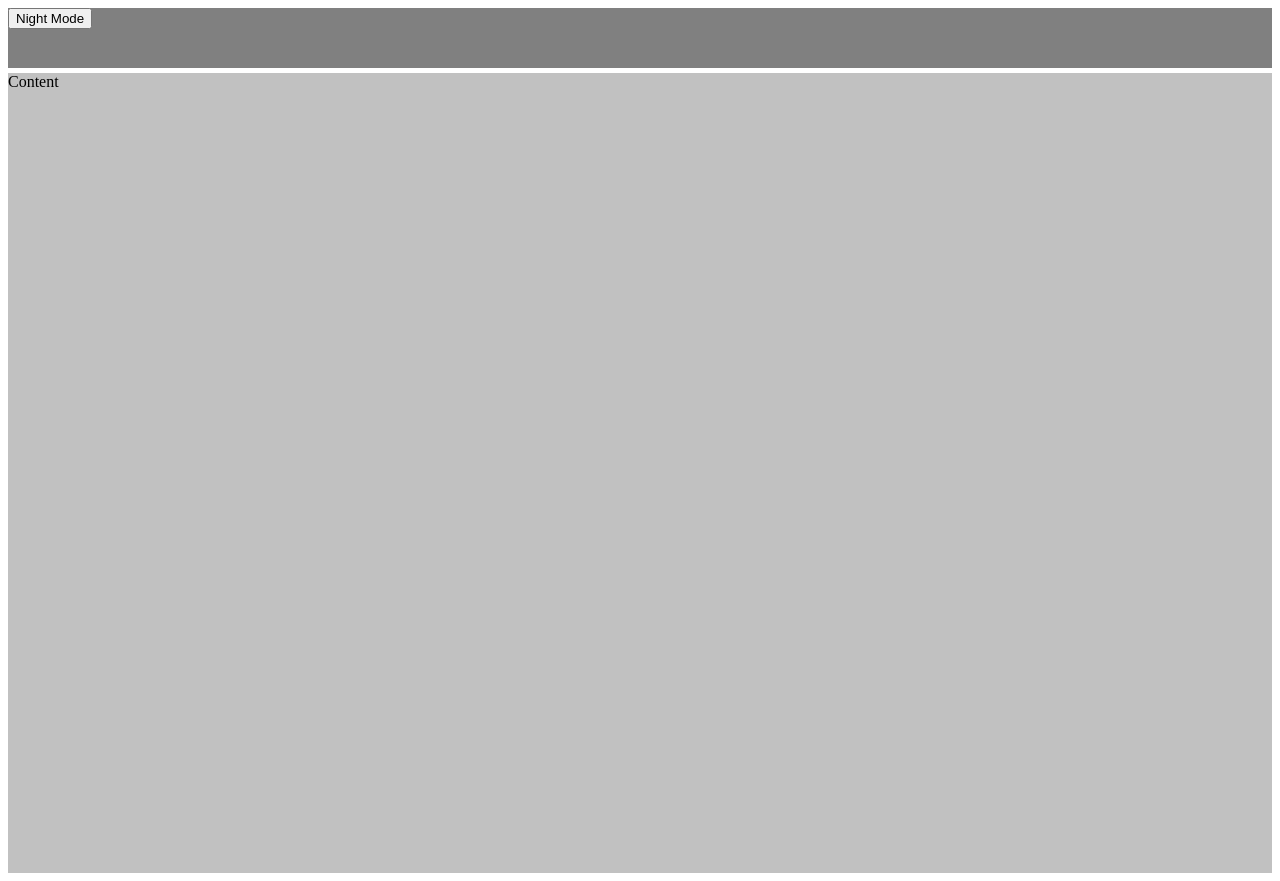
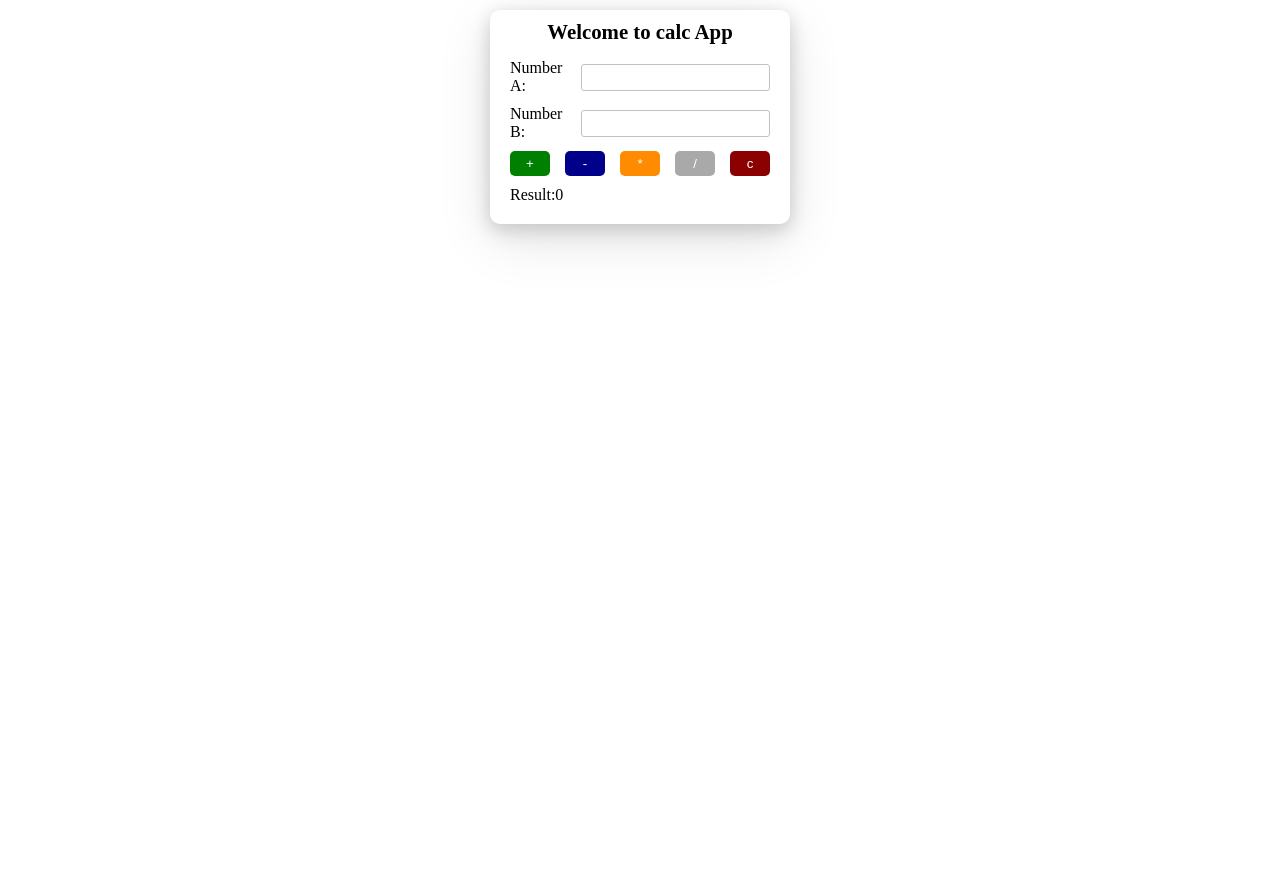
Before and after one commit to MohsenShahmohammadi/react-essential, a React (Create React App) app: page / in a window 1280 px wide. After the commit the page ends 800 px from the top, so only its background shows below. Built offline with nearby package versions, Linux system fonts and the light colour scheme.

Commit message:
section 05 final

```diff
--- a/src/App.js
+++ b/src/App.js
@@ -1,10 +1,11 @@
 import Section04 from "./section04/Section04";
+import Section05 from "./section05/Section05";
 
 function App() {
   return (
     <>
       <div>
-        <Section04 />
+        <Section05 />
       </div>
     </>
   );
--- /dev/null
+++ b/src/section05/Section05.jsx
@@ -0,0 +1,15 @@
+import React from "react";
+import CalcComponent from "./components/CalcComponent";
+import "./index.css"
+
+const Section05 = () => {
+  return (
+    <>
+      <div className="container">
+        <CalcComponent />
+      </div>
+    </>
+  );
+};
+
+export default Section05;
--- /dev/null
+++ b/src/section05/components/CalcComponent.jsx
@@ -0,0 +1,79 @@
+import React, { useRef, useState } from "react";
+import "./index.css";
+
+export const CalcComponent = () => {
+  const NumberARef = useRef();
+  const NumberBRef = useRef();
+  const [result, setResult] = useState(0);
+  const Handler = (event) => {
+    const numA = parseFloat(NumberARef.current.value);
+    const numB = parseFloat(NumberBRef.current.value);
+    var data = eval(numA + event + numB);
+    setResult(data);
+  };
+  const ClearHandler = () => {
+    NumberARef.current.value = "";
+    NumberBRef.current.value = "";
+    setResult(0);
+  };
+
+  return (
+    <>
+      <div className="calc-container">
+        <h3 className="calc-title">Welcome to calc App</h3>
+        <div className="calc-content-container">
+          <div className="calc-content-item">
+            <label className="label-number">Number A:</label>
+            <input ref={NumberARef} type="number" className="input-number" />
+          </div>
+          <div className="calc-content-item">
+            <label className="label-number">Number B:</label>
+            <input ref={NumberBRef} type="number" className="input-number" />
+          </div>
+          <div className="calc-content-item button-group">
+            <button
+              type="button"
+              className="btn btn-success"
+              onClick={() => Handler("+")}
+            >
+              +
+            </button>
+            <button
+              type="button"
+              className="btn btn-primary"
+              onClick={() => Handler("-")}
+            >
+              -
+            </button>
+            <button
+              type="button"
+              className="btn btn-secondary"
+              onClick={() => Handler("*")}
+            >
+              *
+            </button>
+            <button
+              type="button"
+              className="btn btn-default"
+              onClick={() => Handler("/")}
+            >
+              /
+            </button>
+            <button
+              type="button"
+              className="btn btn-remove"
+              onClick={ClearHandler}
+            >
+              c
+            </button>
+          </div>
+          <div className="calc-content-item content-result">
+            <label className="label-result">Result:</label>
+            <label className="label-result">{result}</label>
+          </div>
+        </div>
+      </div>
+    </>
+  );
+};
+export default CalcComponent;
--- /dev/null
+++ b/src/section05/components/index.css
@@ -0,0 +1,86 @@
+.calc-container{
+   display: flex;
+   flex-direction: column;
+   box-shadow: rgba(17, 17, 26, 0.1) 0px 4px 16px, rgba(17, 17, 26, 0.1) 0px 8px 24px, rgba(17, 17, 26, 0.1) 0px 16px 56px;   border-radius: 10px;
+   padding: 10px 20px;
+   justify-content: center;
+}
+.calc-title{
+    font-size: 1.3rem;
+    font-weight: 600;
+    text-align: center;
+    margin-bottom: 15px;
+}
+.calc-content-container{
+    display: flex;
+    flex-direction: column;
+}
+.calc-content-item{
+    margin-bottom: 10px;
+    display: flex;
+    flex-direction: row;
+    align-items: center;
+}
+.label-number{
+    margin-right: 5px;
+}
+.input-number{
+    border: 1px solid #c1c1c1;
+    border-radius: 3px;
+    padding: 5px;
+    float: 1;
+}
+.button-group{
+    justify-content: space-between;
+    align-items: center;
+}
+.btn{
+    padding: 5px 10px;
+    width: 40px;
+    border-radius: 5px;
+}
+.btn-success{
+    background-color: green;
+    color: white;
+    transition: 0.2s all;
+}
+.btn-success:hover{
+    background-color: lightgreen;
+    color: black;
+}
+.btn-primary{
+    background-color: darkblue;
+    color: white;
+    transition: 0.2s all;
+}
+.btn-primary:hover{
+    background-color: lightblue;
+    color: black;
+}
+.btn-secondary{
+    background-color: darkorange;
+    color: white;
+    transition: 0.2s all;
+}
+.btn-secondary:hover{
+    background-color: lightsalmon;
+    color: black;
+}
+.btn-default{
+    background-color: darkgray;
+    color: white;
+    transition: 0.2s all;
+}
+.btn-default:hover{
+    background-color: lightgray;
+    color: black;
+}
+.btn-remove{
+    background-color: darkred;
+    color: white;
+    transition: 0.2s all;
+}
+.btn-remove:hover{
+    background-color: lightpink;
+    color: black;
+}
--- /dev/null
+++ b/src/section05/index.css
@@ -0,0 +1,12 @@
+*,*::before,*::after{
+    border: none;
+    padding: 0;
+    margin: 0;
+    box-sizing: border-box;
+    text-decoration: none;
+    list-style-type: none;
+    }
+    .container{
+        width: 300px;
+        margin: 10px auto;
+    }
```
